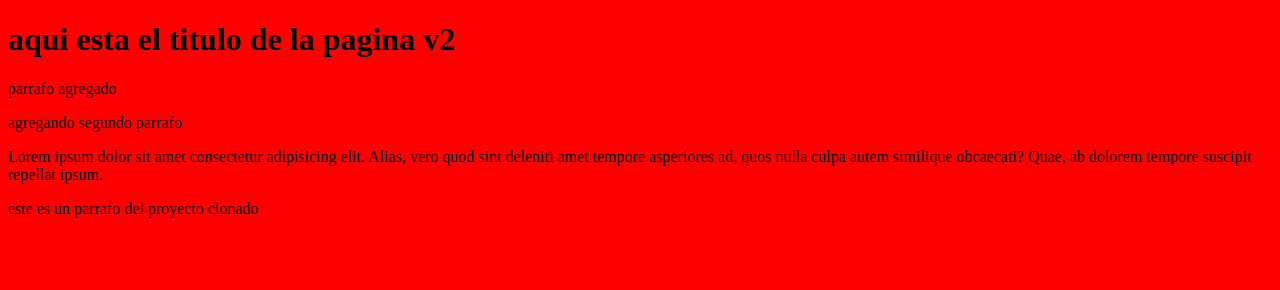
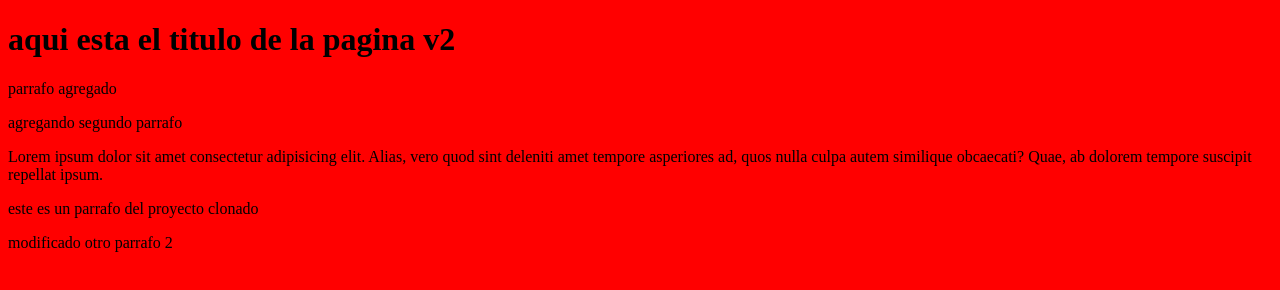
Before and after one commit to miguelmbsr/proyecto3, a plain HTML site: page index.html in a window 1280 px wide. Drawn offline with Linux system fonts and the light colour scheme.

Commit message:
parrafo 2

```diff
--- a/index.html
+++ b/index.html
@@ -14,5 +14,6 @@
     <p>Lorem ipsum dolor sit amet consectetur adipisicing elit. Alias, vero quod sint deleniti amet tempore asperiores ad, quos nulla culpa autem similique obcaecati? Quae, ab dolorem tempore suscipit repellat ipsum.</p>
 
     <p>este es un parrafo del proyecto clonado</p>
+    <p>modificado otro parrafo 2</p>
 </body>
 </html>
```
